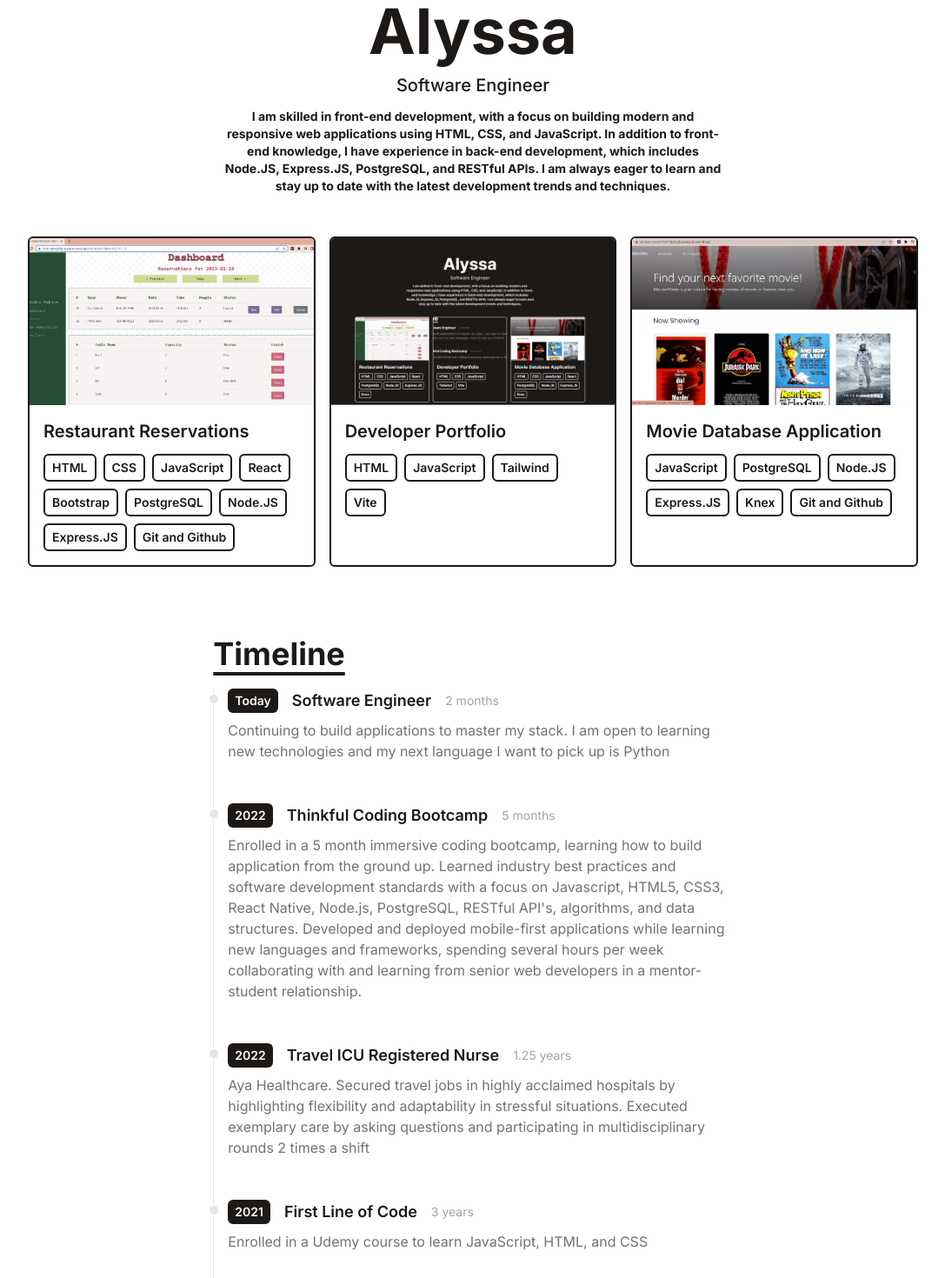
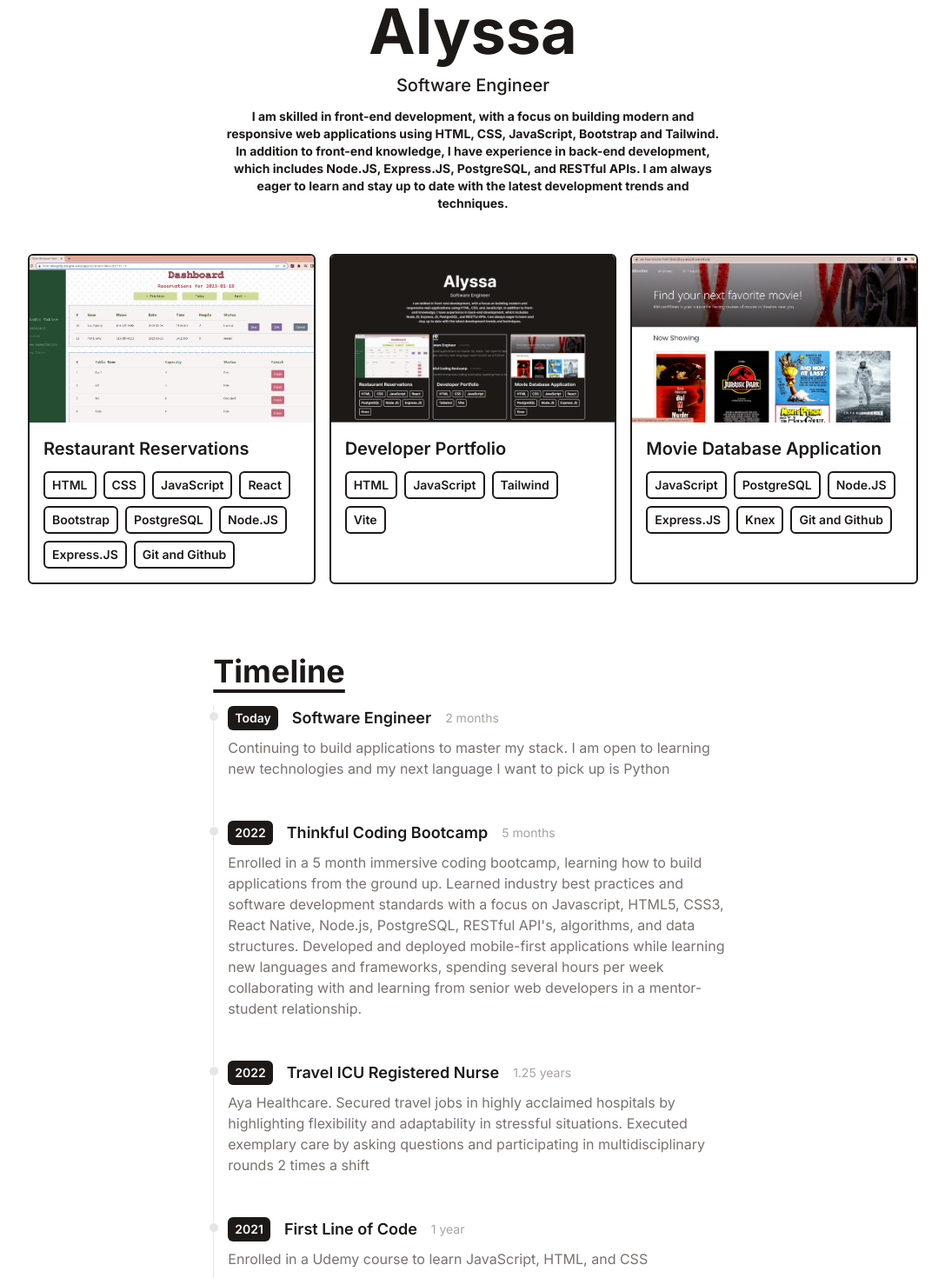
Before and after one commit to axsuphu/alyssa_suphunthuchat, a React (Vite) app: page / in a window 1280 px wide. Shown: the part 80-1550 px from the top of the page at 87% size, without its empty margins (96-1183 px from the left). Built offline with nearby package versions, Linux system fonts and the light colour scheme.

Commit message:
edited typos

```diff
--- a/src/components/Intro.jsx
+++ b/src/components/Intro.jsx
@@ -9,11 +9,11 @@ function Intro() {
       <p className="text-base md:text-xl mb-3 font-medium">Software Engineer</p>
       <p className="text-sm max-w-xl mb-6 font-bold">
         I am skilled in front-end development, with a focus on building modern
-        and responsive web applications using HTML, CSS, and JavaScript. In
-        addition to front-end knowledge, I have experience in back-end
-        development, which includes Node.JS, Express.JS, PostgreSQL, and RESTful
-        APIs. I am always eager to learn and stay up to date with the latest
-        development trends and techniques.
+        and responsive web applications using HTML, CSS, JavaScript, Bootstrap
+        and Tailwind. In addition to front-end knowledge, I have experience in
+        back-end development, which includes Node.JS, Express.JS, PostgreSQL,
+        and RESTful APIs. I am always eager to learn and stay up to date with
+        the latest development trends and techniques.
       </p>
     </div>
   );
--- a/src/data/timeline.js
+++ b/src/data/timeline.js
@@ -11,7 +11,7 @@ export default [
     title: "Thinkful Coding Bootcamp",
     duration: "5 months",
     details:
-      "Enrolled in a 5 month immersive coding bootcamp, learning how to build application from the ground up. Learned industry best practices and software development standards with a focus on Javascript, HTML5, CSS3, React Native, Node.js, PostgreSQL, RESTful API's, algorithms, and data structures. Developed and deployed mobile-first applications while learning new languages and frameworks, spending several hours per week collaborating with and learning from senior web developers in a mentor-student relationship.",
+      "Enrolled in a 5 month immersive coding bootcamp, learning how to build applications from the ground up. Learned industry best practices and software development standards with a focus on Javascript, HTML5, CSS3, React Native, Node.js, PostgreSQL, RESTful API's, algorithms, and data structures. Developed and deployed mobile-first applications while learning new languages and frameworks, spending several hours per week collaborating with and learning from senior web developers in a mentor-student relationship.",
   },
   {
     year: "2022",
@@ -23,7 +23,7 @@ export default [
   {
     year: "2021",
     title: "First Line of Code",
-    duration: "3 years",
+    duration: "1 year",
     details: "Enrolled in a Udemy course to learn JavaScript, HTML, and CSS",
   },
   {
```
